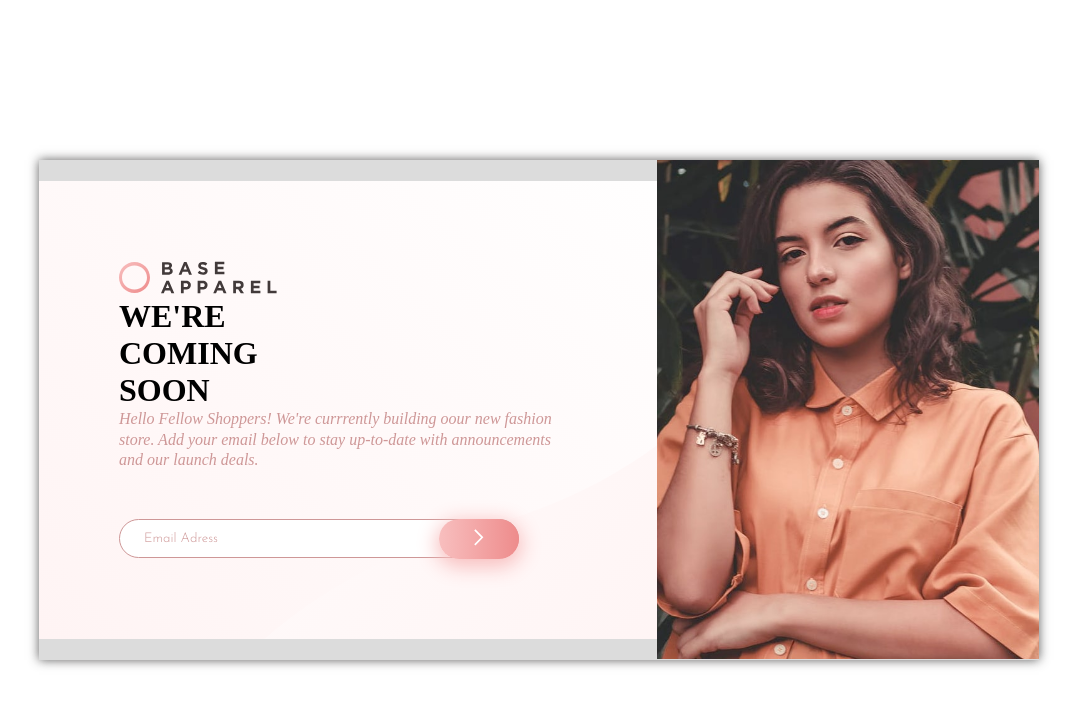
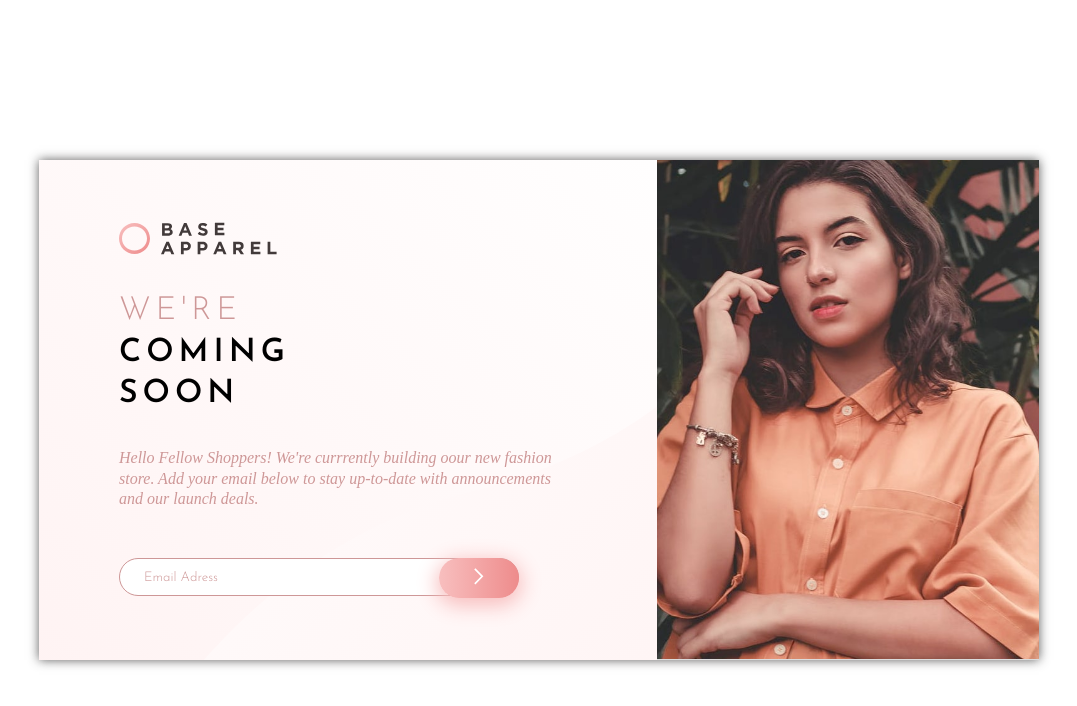
Before and after one commit to Maryahcee/base-aparrell-frontend-mentor-chanlleng, a Vue app: page / in a window 1280 px wide. Shown: the top 706 px of the page, without its empty margins (41-1118 px from the left). Built offline with nearby package versions, Linux system fonts and the light colour scheme.

Commit message:
Update Welcome.vue
import google fonts
styled header, pink-text, and fonts

```diff
--- a/src/components/Welcome.vue
+++ b/src/components/Welcome.vue
@@ -1,9 +1,11 @@
 <template>
-  <h1>
-        <span>WE'RE </span>
+<div class="header">
+    <h1 class="header-font">
+        <span class="pink-text">WE'RE </span>
         <br>
         <span>COMING <br> SOON</span>
 </h1>
+</div>
 </template>
 
 <script>
@@ -13,5 +15,21 @@
 </script>
 
 <style>
+@import url('https://fonts.googleapis.com/css2?family=Josefin+Sans:ital,wght@0,300;0,400;0,600;1,300;1,400;1,600&display=swap');
 
+.header{
+  padding: 2rem 0;
+}
+
+.pink-text {
+color: hsl(0, 36%, 70%);
+font-weight: 300;
+}
+
+.header-font {
+  font-family: 'Josefin Sans';
+  font-weight: 600;
+  line-height: 1.3;
+  letter-spacing: 5px;
+}
 </style>
```
